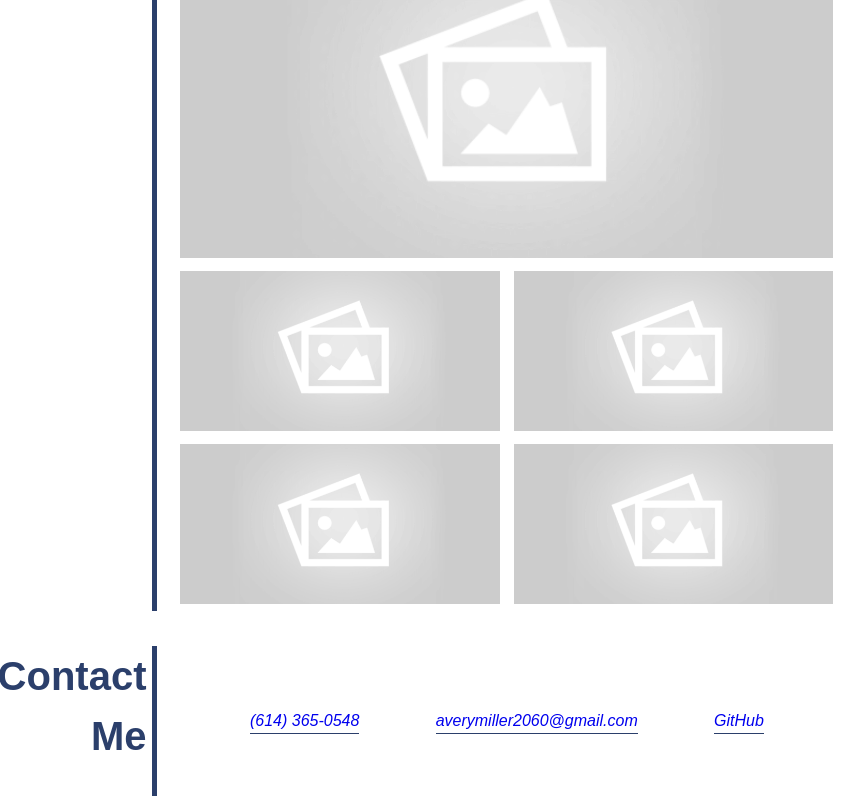
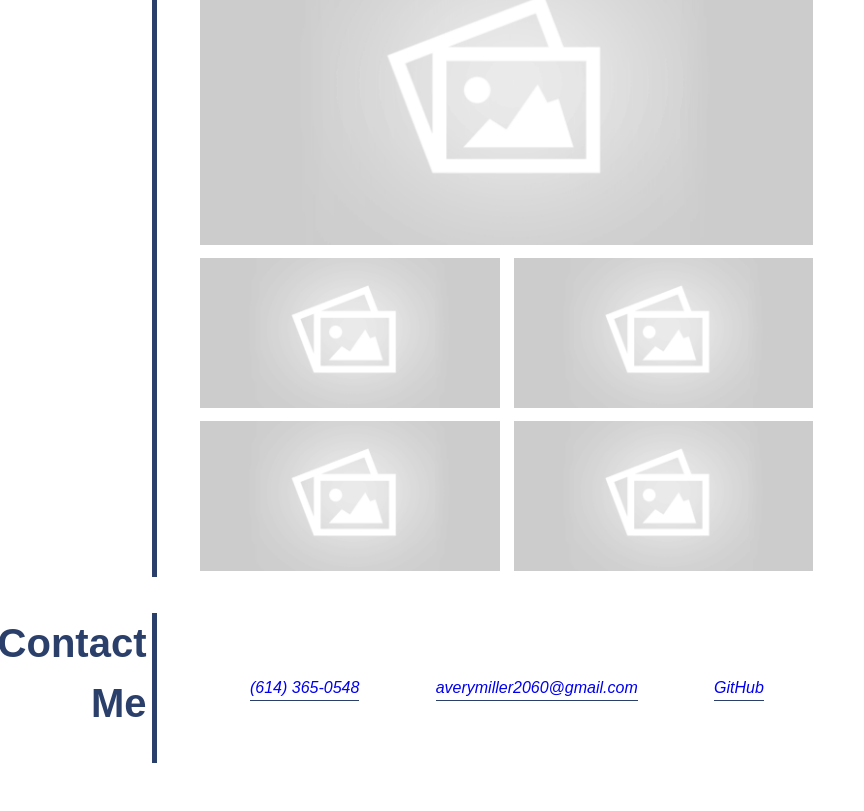
Before and after one commit to averyjmiller/bootcamp-challenge-02, a plain HTML site: page index.html in a window 1280 px wide. Shown: the part 622-1433 px from the top of the page, without its empty margins (166-1030 px from the left). Drawn offline with Linux system fonts and the light colour scheme.

Commit message:
added anchor elements to the work section and added styling

```diff
--- a/Assets/CSS/style.css
+++ b/Assets/CSS/style.css
@@ -83,16 +83,22 @@ nav a {
 .work .section-content {
   display: flex;
   flex-wrap: wrap;
+  justify-content: center;
+  align-items: flex-start;
 }
 
-.work img {
-  width: 50%;
-  padding: 1%;
+.work-images {
+  display: contents;
+}
+
+.work-images img {
+  width: 45%;
+  height: auto;
+  margin: 1%;
 }
 
 .work #first-work {
-  width: 100%;
-  padding-top: 0;
+  width: 92%;
 }
 
 address {
--- a/index.html
+++ b/index.html
@@ -38,11 +38,21 @@
       <section class="page-section work">
         <h2>Work</h2>
         <div class="section-content">
-          <img src="./Assets/Images/placeholder.png" alt="placeholder" id="first-work"/>
-          <img src="./Assets/Images/placeholder.png" alt="placeholder"/>
-          <img src="./Assets/Images/placeholder.png" alt="placeholder"/>
-          <img src="./Assets/Images/placeholder.png" alt="placeholder"/>
-          <img src="./Assets/Images/placeholder.png" alt="placeholder"/>
+          <a href="#" target="_blank" class="work-images">
+            <img src="./Assets/Images/placeholder.png" alt="placeholder" id="first-work"/>
+          </a>
+          <a href="#" target="_blank" class="work-images">
+            <img src="./Assets/Images/placeholder.png" alt="placeholder"/>
+          </a>
+          <a href="#" target="_blank" class="work-images">
+            <img src="./Assets/Images/placeholder.png" alt="placeholder"/>
+          </a>
+          <a href="#" target="_blank" class="work-images">
+            <img src="./Assets/Images/placeholder.png" alt="placeholder"/>
+          </a>
+          <a href="#" target="_blank" class="work-images">
+            <img src="./Assets/Images/placeholder.png" alt="placeholder"/>
+          </a>
         </div>
       </section>
 
```
